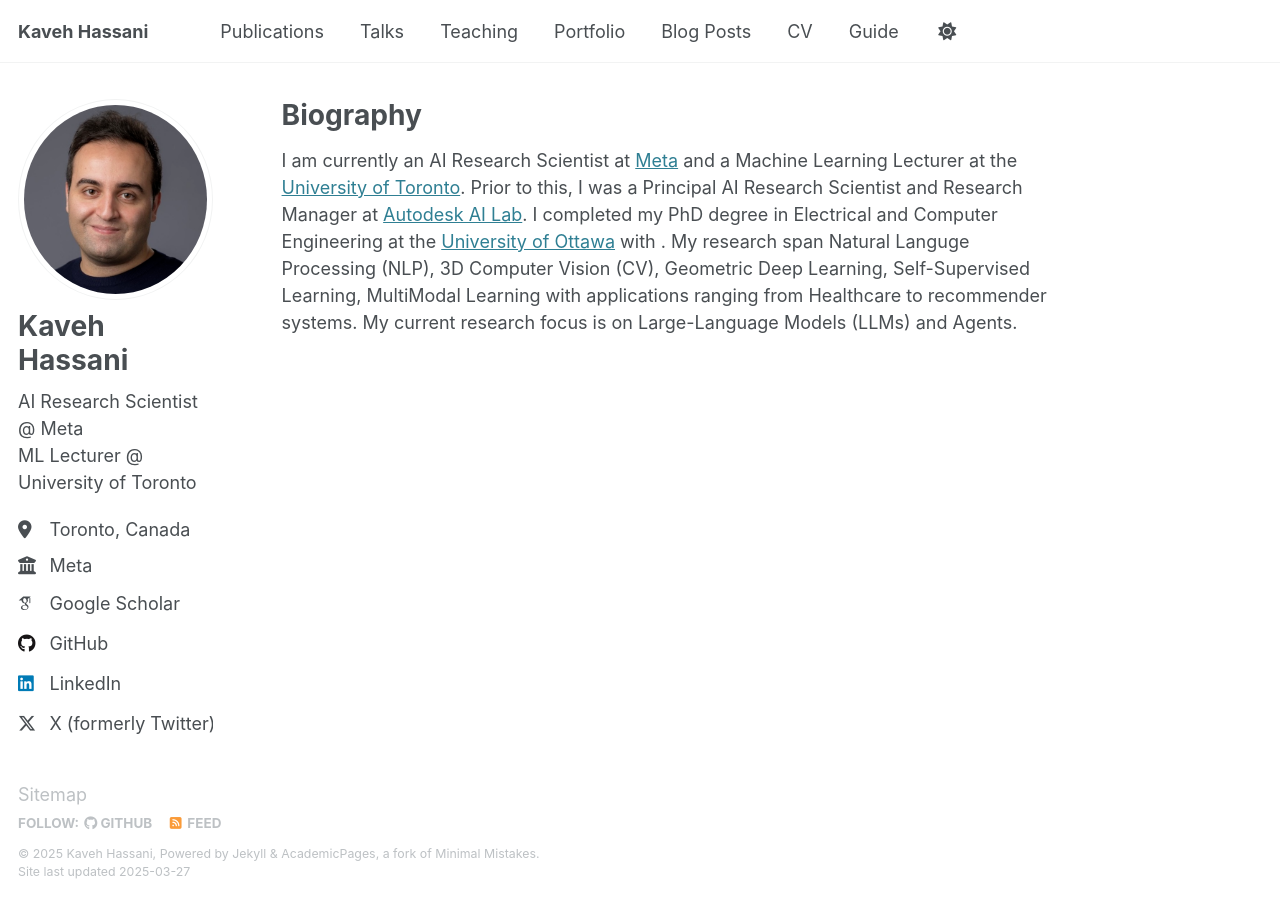
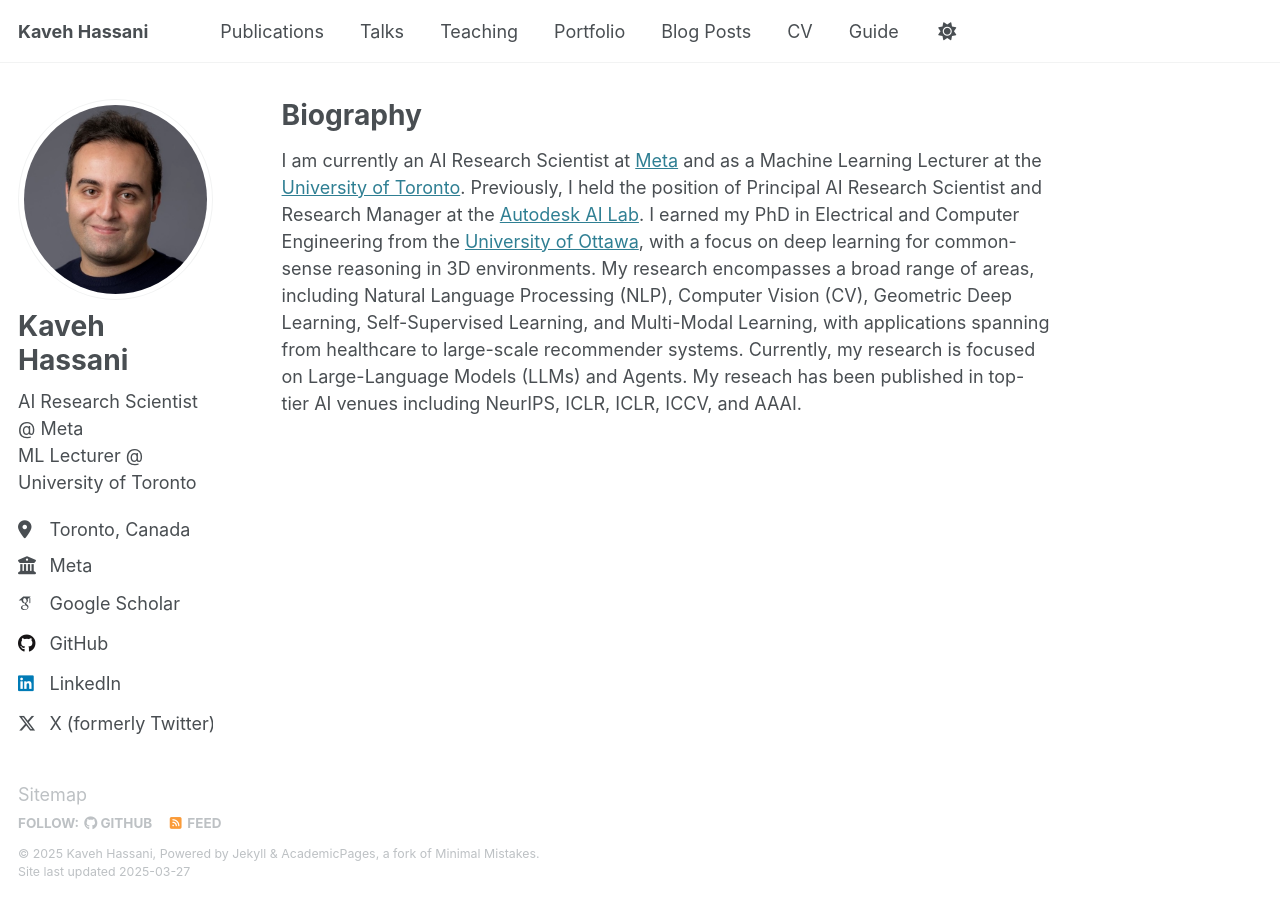
Before and after one commit to kavehhassani/kavehhassani.github.io, a Jekyll site: the page built from _pages/about.md, in a window 1280 px wide. Built offline with Jekyll 4.4.1, drawn with Linux system fonts in a browser that asks for light colours; some web fonts are replaced.

Commit message:
Update about.md

```diff
--- a/_pages/about.md
+++ b/_pages/about.md
@@ -7,4 +7,4 @@ redirect_from:
 ---
 
 <h1>Biography</h1>
-I am currently an AI Research Scientist at <a href="https://ai.meta.com/">Meta</a> and a Machine Learning Lecturer at the <a href="https://www.utoronto.ca/">University of Toronto</a>. Prior to this, I was a Principal AI Research Scientist and Research Manager at <a href="https://www.research.autodesk.com/research-areas/science/ai-lab/">Autodesk AI Lab</a>. I completed my PhD degree in Electrical and Computer Engineering at the <a href="https://www.uottawa.ca/">University of Ottawa</a> with . My research span Natural Languge Processing (NLP), 3D Computer Vision (CV), Geometric Deep Learning, Self-Supervised Learning, MultiModal Learning with applications ranging from Healthcare to recommender systems. My current research focus is on Large-Language Models (LLMs) and Agents.
+I am currently an AI Research Scientist at <a href="https://ai.meta.com/">Meta</a> and as a Machine Learning Lecturer at the <a href="https://www.utoronto.ca/">University of Toronto</a>. Previously, I held the position of Principal AI Research Scientist and Research Manager at the <a href="https://www.research.autodesk.com/research-areas/science/ai-lab/">Autodesk AI Lab</a>. I earned my PhD in Electrical and Computer Engineering from the <a href="https://www.uottawa.ca/">University of Ottawa</a>, with a focus on deep learning for common-sense reasoning in 3D environments. My research encompasses a broad range of areas, including Natural Language Processing (NLP), Computer Vision (CV), Geometric Deep Learning, Self-Supervised Learning, and Multi-Modal Learning, with applications spanning from healthcare to large-scale recommender systems. Currently, my research is focused on Large-Language Models (LLMs) and Agents. My reseach has been published in top-tier AI venues including NeurIPS, ICLR, ICLR, ICCV, and AAAI.
```
